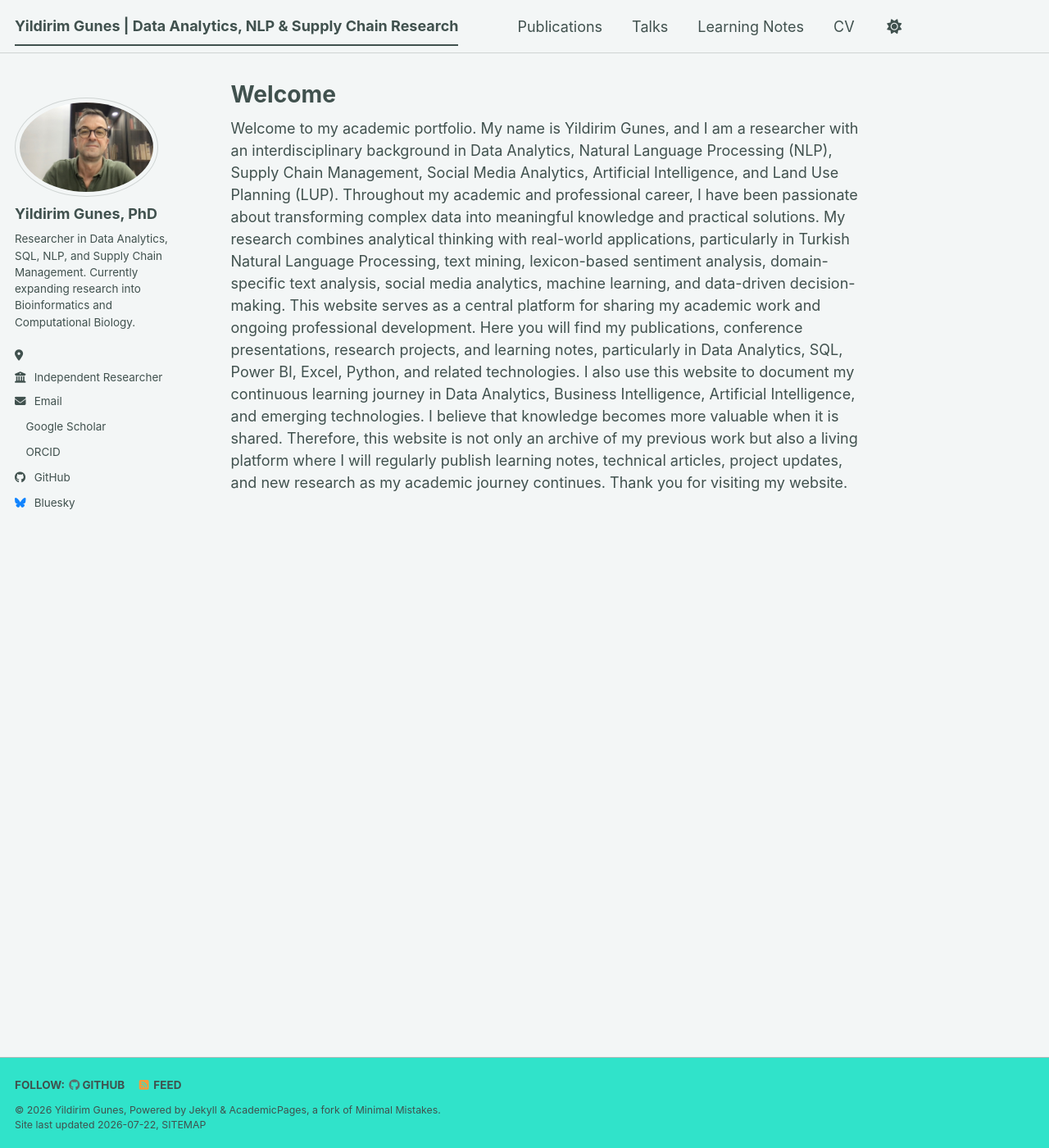
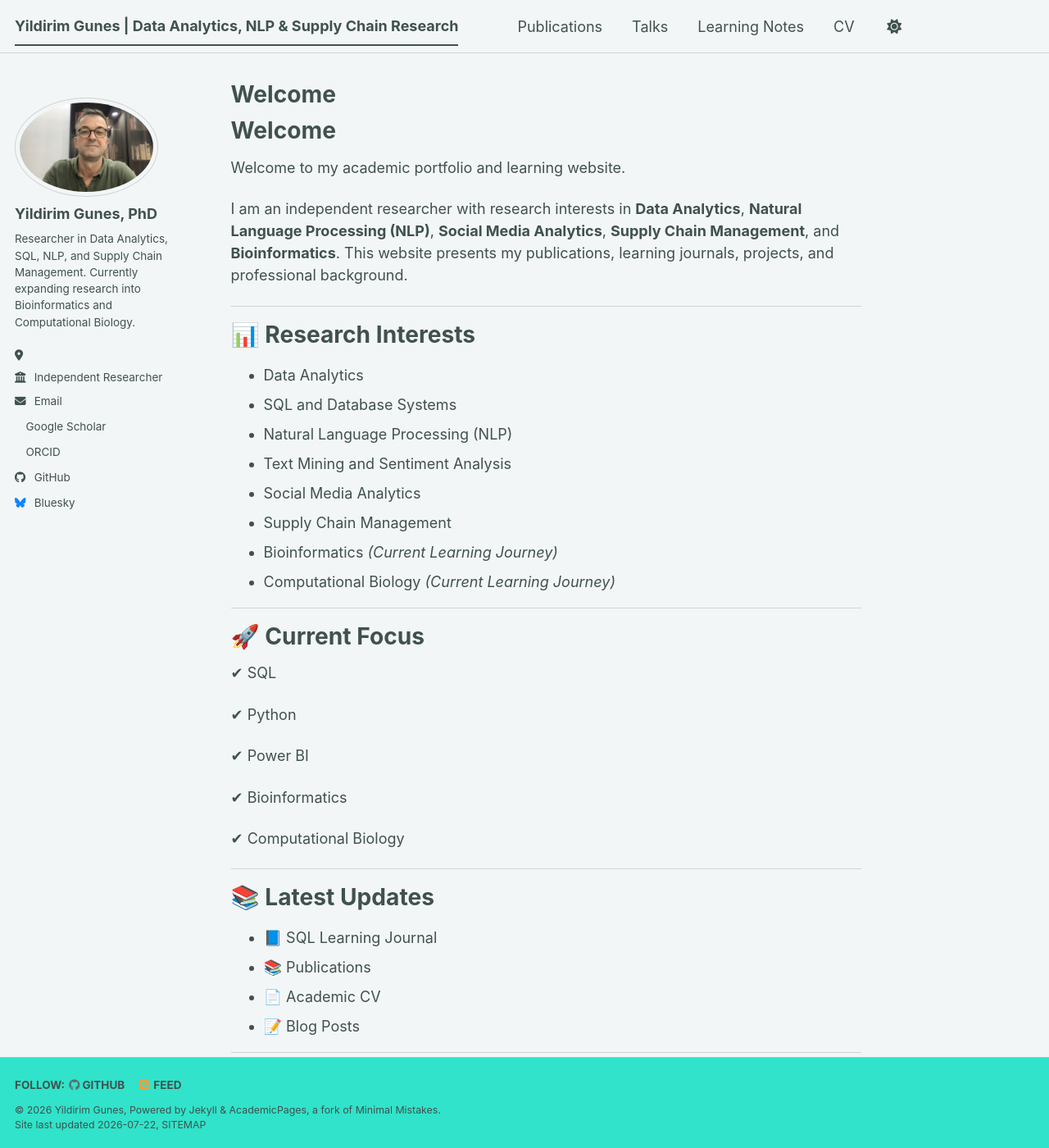
Before and after one commit to yildirimgunes/yildirimgunes.github.io, a Jekyll site: the page built from _pages/about.md, in a window 1280 px wide and 1400 px high. Shown: the whole window at 82% size. Built offline with Jekyll 4.4.1, drawn with Linux system fonts in a browser that asks for light colours; a style sheet for code colours, icons or effects is not loaded.

Commit message:
Revise about page content and structure
Updated the about page to reflect new research interests and current focus areas, including SQL, Python, and Bioinformatics. Added sections for latest updates and contact information.

```diff
--- a/_pages/about.md
+++ b/_pages/about.md
@@ -7,9 +7,50 @@ redirect_from:
   - /about.html
 ---
 
-Welcome to my academic portfolio.
-My name is Yildirim Gunes, and I am a researcher with an interdisciplinary background in Data Analytics, Natural Language Processing (NLP), Supply Chain Management, Social Media Analytics, Artificial Intelligence, and Land Use Planning (LUP).
-Throughout my academic and professional career, I have been passionate about transforming complex data into meaningful knowledge and practical solutions. My research combines analytical thinking with real-world applications, particularly in Turkish Natural Language Processing, text mining, lexicon-based sentiment analysis, domain-specific text analysis, social media analytics, machine learning, and data-driven decision-making.
-This website serves as a central platform for sharing my academic work and ongoing professional development. Here you will find my publications, conference presentations, research projects, and learning notes, particularly in Data Analytics, SQL, Power BI, Excel, Python, and related technologies. I also use this website to document my continuous learning journey in Data Analytics, Business Intelligence, Artificial Intelligence, and emerging technologies.
-I believe that knowledge becomes more valuable when it is shared. Therefore, this website is not only an archive of my previous work but also a living platform where I will regularly publish learning notes, technical articles, project updates, and new research as my academic journey continues.
-Thank you for visiting my website.
+# Welcome
+
+Welcome to my academic portfolio and learning website.
+
+I am an independent researcher with research interests in **Data Analytics**, **Natural Language Processing (NLP)**, **Social Media Analytics**, **Supply Chain Management**, and **Bioinformatics**. This website presents my publications, learning journals, projects, and professional background.
+
+---
+
+# 📊 Research Interests
+
+- Data Analytics
+- SQL and Database Systems
+- Natural Language Processing (NLP)
+- Text Mining and Sentiment Analysis
+- Social Media Analytics
+- Supply Chain Management
+- Bioinformatics *(Current Learning Journey)*
+- Computational Biology *(Current Learning Journey)*
+
+---
+
+# 🚀 Current Focus
+
+✔ SQL
+
+✔ Python
+
+✔ Power BI
+
+✔ Bioinformatics
+
+✔ Computational Biology
+
+---
+
+# 📚 Latest Updates
+
+- 📘 SQL Learning Journal
+- 📚 Publications
+- 📄 Academic CV
+- 📝 Blog Posts
+
+---
+
+# 📬 Contact
+
+📧 **yildirimgunes1973@gmail.com**
```
